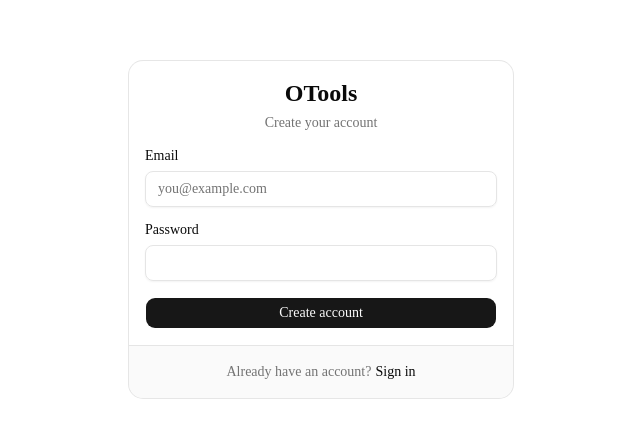
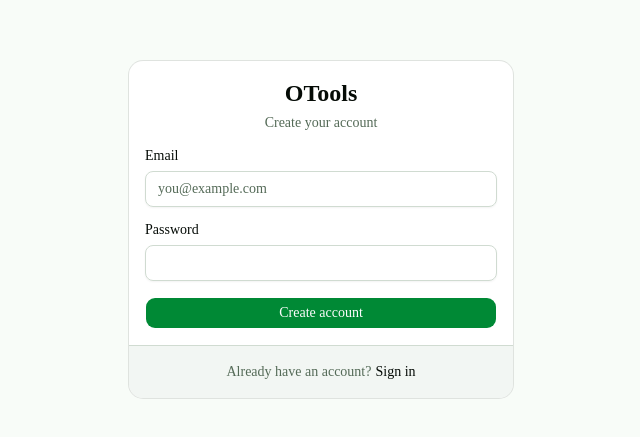
Before and after one commit to omarchouman/otools, a Next.js app: page /signup in a window 1280 px wide. Shown: the part 171-608 px from the top of the page, without its empty margins (319-959 px from the left). Built offline with nearby package versions, Linux system fonts and the light colour scheme.

Commit message:
Redesign dashboard with green color palette and improved home page

```diff
--- a/app/(dashboard)/layout.tsx
+++ b/app/(dashboard)/layout.tsx
@@ -28,7 +28,7 @@ export default async function DashboardLayout({
       <Sidebar user={userData} />
       <div className="flex flex-1 flex-col overflow-hidden">
         <TopNav user={userData} />
-        <main className="flex-1 overflow-y-auto p-6">{children}</main>
+        <main className="flex-1 overflow-y-auto">{children}</main>
       </div>
     </div>
   )
--- a/app/(dashboard)/page.tsx
+++ b/app/(dashboard)/page.tsx
@@ -1,5 +1,5 @@
 import Link from 'next/link'
-import { KeyRound, Megaphone, BarChart2, Sparkles } from 'lucide-react'
+import { KeyRound, Megaphone, BarChart2, Sparkles, ArrowRight, Layers } from 'lucide-react'
 import { Card, CardHeader, CardTitle, CardDescription } from '@/components/ui/card'
 
 const tools = [
@@ -7,7 +7,7 @@ const tools = [
     href: '/password-generator',
     icon: KeyRound,
     title: 'Password Generator',
-    description: 'Generate strong, secure passwords with customizable options.',
+    description: 'Generate strong, secure passwords with customizable rules.',
   },
   {
     href: '/marketing',
@@ -25,33 +25,53 @@ const tools = [
     href: '/ai-tools',
     icon: Sparkles,
     title: 'AI Tools',
-    description: 'AI-powered utilities to boost your productivity.',
+    description: 'AI-powered utilities to supercharge your workflow.',
   },
 ]
 
 export default function HomePage() {
   return (
-    <div className="p-6">
-      <div className="mb-6">
-        <h2 className="text-2xl font-semibold tracking-tight">Welcome to OTools</h2>
-        <p className="mt-1 text-sm text-muted-foreground">
-          Your suite of powerful productivity tools.
+    <div className="p-6 space-y-8">
+      {/* Hero banner */}
+      <div className="relative overflow-hidden rounded-2xl border border-primary/20 bg-gradient-to-br from-primary/15 via-primary/5 to-transparent p-8">
+        <div className="relative z-10 max-w-lg">
+          <p className="mb-2 text-xs font-semibold uppercase tracking-widest text-primary">
+            Dashboard
+          </p>
+          <h2 className="text-3xl font-bold tracking-tight">Welcome to OTools</h2>
+          <p className="mt-2 text-sm text-muted-foreground">
+            Your all-in-one productivity suite. Browse tools below to get started.
           </p>
         </div>
+        <Layers className="absolute right-8 top-1/2 -translate-y-1/2 h-28 w-28 text-primary/10 pointer-events-none" />
+      </div>
 
+      {/* Tools grid */}
+      <div>
+        <p className="mb-3 text-xs font-semibold uppercase tracking-widest text-muted-foreground">
+          Tools
+        </p>
         <div className="grid gap-4 sm:grid-cols-2 lg:grid-cols-4">
           {tools.map(({ href, icon: Icon, title, description }) => (
-          <Link key={href} href={href}>
-            <Card className="h-full transition-colors hover:bg-accent hover:text-accent-foreground cursor-pointer">
-              <CardHeader>
-                <Icon className="mb-2 h-6 w-6 text-muted-foreground" />
-                <CardTitle className="text-base">{title}</CardTitle>
-                <CardDescription>{description}</CardDescription>
+            <Link key={href} href={href} className="group">
+              <Card className="h-full cursor-pointer border transition-all hover:border-primary/40 hover:shadow-sm">
+                <CardHeader className="pb-4">
+                  <div className="mb-3 flex h-10 w-10 items-center justify-center rounded-lg bg-primary/10 text-primary transition-colors group-hover:bg-primary/20">
+                    <Icon className="h-5 w-5" />
+                  </div>
+                  <CardTitle className="flex items-center justify-between text-sm font-semibold">
+                    {title}
+                    <ArrowRight className="h-3.5 w-3.5 -translate-x-1 text-muted-foreground opacity-0 transition-all group-hover:translate-x-0 group-hover:opacity-100" />
+                  </CardTitle>
+                  <CardDescription className="text-xs leading-relaxed">
+                    {description}
+                  </CardDescription>
                 </CardHeader>
               </Card>
             </Link>
           ))}
         </div>
       </div>
+    </div>
   )
 }
--- a/app/globals.css
+++ b/app/globals.css
@@ -49,72 +49,72 @@
 }
 
 :root {
-  --background: oklch(1 0 0);
-  --foreground: oklch(0.145 0 0);
+  --background: oklch(0.986 0.006 148);
+  --foreground: oklch(0.14 0.016 148);
   --card: oklch(1 0 0);
-  --card-foreground: oklch(0.145 0 0);
+  --card-foreground: oklch(0.14 0.016 148);
   --popover: oklch(1 0 0);
-  --popover-foreground: oklch(0.145 0 0);
-  --primary: oklch(0.205 0 0);
-  --primary-foreground: oklch(0.985 0 0);
-  --secondary: oklch(0.97 0 0);
-  --secondary-foreground: oklch(0.205 0 0);
-  --muted: oklch(0.97 0 0);
-  --muted-foreground: oklch(0.556 0 0);
-  --accent: oklch(0.97 0 0);
-  --accent-foreground: oklch(0.205 0 0);
+  --popover-foreground: oklch(0.14 0.016 148);
+  --primary: oklch(0.55 0.16 148);
+  --primary-foreground: oklch(0.99 0 0);
+  --secondary: oklch(0.94 0.018 148);
+  --secondary-foreground: oklch(0.2 0.02 148);
+  --muted: oklch(0.94 0.012 148);
+  --muted-foreground: oklch(0.50 0.04 148);
+  --accent: oklch(0.92 0.025 148);
+  --accent-foreground: oklch(0.2 0.025 148);
   --destructive: oklch(0.577 0.245 27.325);
-  --border: oklch(0.922 0 0);
-  --input: oklch(0.922 0 0);
-  --ring: oklch(0.708 0 0);
-  --chart-1: oklch(0.87 0 0);
-  --chart-2: oklch(0.556 0 0);
-  --chart-3: oklch(0.439 0 0);
-  --chart-4: oklch(0.371 0 0);
-  --chart-5: oklch(0.269 0 0);
+  --border: oklch(0.88 0.018 148);
+  --input: oklch(0.88 0.018 148);
+  --ring: oklch(0.55 0.16 148);
+  --chart-1: oklch(0.67 0.18 148);
+  --chart-2: oklch(0.55 0.15 148);
+  --chart-3: oklch(0.42 0.10 148);
+  --chart-4: oklch(0.35 0.06 148);
+  --chart-5: oklch(0.25 0.03 148);
   --radius: 0.625rem;
-  --sidebar: oklch(0.985 0 0);
-  --sidebar-foreground: oklch(0.145 0 0);
-  --sidebar-primary: oklch(0.205 0 0);
-  --sidebar-primary-foreground: oklch(0.985 0 0);
-  --sidebar-accent: oklch(0.97 0 0);
-  --sidebar-accent-foreground: oklch(0.205 0 0);
-  --sidebar-border: oklch(0.922 0 0);
-  --sidebar-ring: oklch(0.708 0 0);
+  --sidebar: oklch(0.97 0.012 148);
+  --sidebar-foreground: oklch(0.14 0.016 148);
+  --sidebar-primary: oklch(0.55 0.16 148);
+  --sidebar-primary-foreground: oklch(0.99 0 0);
+  --sidebar-accent: oklch(0.91 0.028 148);
+  --sidebar-accent-foreground: oklch(0.2 0.025 148);
+  --sidebar-border: oklch(0.88 0.018 148);
+  --sidebar-ring: oklch(0.55 0.16 148);
 }
 
 .dark {
-  --background: oklch(0.145 0 0);
-  --foreground: oklch(0.985 0 0);
-  --card: oklch(0.205 0 0);
-  --card-foreground: oklch(0.985 0 0);
-  --popover: oklch(0.205 0 0);
-  --popover-foreground: oklch(0.985 0 0);
-  --primary: oklch(0.922 0 0);
-  --primary-foreground: oklch(0.205 0 0);
-  --secondary: oklch(0.269 0 0);
-  --secondary-foreground: oklch(0.985 0 0);
-  --muted: oklch(0.269 0 0);
-  --muted-foreground: oklch(0.708 0 0);
-  --accent: oklch(0.269 0 0);
-  --accent-foreground: oklch(0.985 0 0);
+  --background: oklch(0.13 0.02 148);
+  --foreground: oklch(0.97 0.008 148);
+  --card: oklch(0.175 0.022 148);
+  --card-foreground: oklch(0.97 0.008 148);
+  --popover: oklch(0.175 0.022 148);
+  --popover-foreground: oklch(0.97 0.008 148);
+  --primary: oklch(0.67 0.18 148);
+  --primary-foreground: oklch(0.13 0.02 148);
+  --secondary: oklch(0.235 0.025 148);
+  --secondary-foreground: oklch(0.97 0.008 148);
+  --muted: oklch(0.235 0.02 148);
+  --muted-foreground: oklch(0.62 0.05 148);
+  --accent: oklch(0.235 0.028 148);
+  --accent-foreground: oklch(0.97 0.008 148);
   --destructive: oklch(0.704 0.191 22.216);
   --border: oklch(1 0 0 / 10%);
   --input: oklch(1 0 0 / 15%);
-  --ring: oklch(0.556 0 0);
-  --chart-1: oklch(0.87 0 0);
-  --chart-2: oklch(0.556 0 0);
-  --chart-3: oklch(0.439 0 0);
-  --chart-4: oklch(0.371 0 0);
-  --chart-5: oklch(0.269 0 0);
-  --sidebar: oklch(0.205 0 0);
-  --sidebar-foreground: oklch(0.985 0 0);
-  --sidebar-primary: oklch(0.488 0.243 264.376);
-  --sidebar-primary-foreground: oklch(0.985 0 0);
-  --sidebar-accent: oklch(0.269 0 0);
-  --sidebar-accent-foreground: oklch(0.985 0 0);
+  --ring: oklch(0.55 0.14 148);
+  --chart-1: oklch(0.67 0.18 148);
+  --chart-2: oklch(0.55 0.15 148);
+  --chart-3: oklch(0.42 0.10 148);
+  --chart-4: oklch(0.35 0.06 148);
+  --chart-5: oklch(0.25 0.03 148);
+  --sidebar: oklch(0.165 0.024 148);
+  --sidebar-foreground: oklch(0.97 0.008 148);
+  --sidebar-primary: oklch(0.67 0.18 148);
+  --sidebar-primary-foreground: oklch(0.13 0.02 148);
+  --sidebar-accent: oklch(0.235 0.03 148);
+  --sidebar-accent-foreground: oklch(0.97 0.008 148);
   --sidebar-border: oklch(1 0 0 / 10%);
-  --sidebar-ring: oklch(0.556 0 0);
+  --sidebar-ring: oklch(0.55 0.14 148);
 }
 
 @layer base {
--- a/components/sidebar.tsx
+++ b/components/sidebar.tsx
@@ -78,7 +78,7 @@ export function Sidebar({ user }: { user: SidebarUser }) {
                   'flex items-center gap-3 rounded-md px-3 py-2 text-sm font-medium transition-colors',
                   'hover:bg-accent hover:text-accent-foreground',
                   isActive
-                    ? 'bg-accent text-accent-foreground'
+                    ? 'bg-primary/10 text-primary'
                     : 'text-muted-foreground',
                   collapsed && 'justify-center px-0'
                 )}
```
Lines whose indentation alone changed are shown as unchanged.
